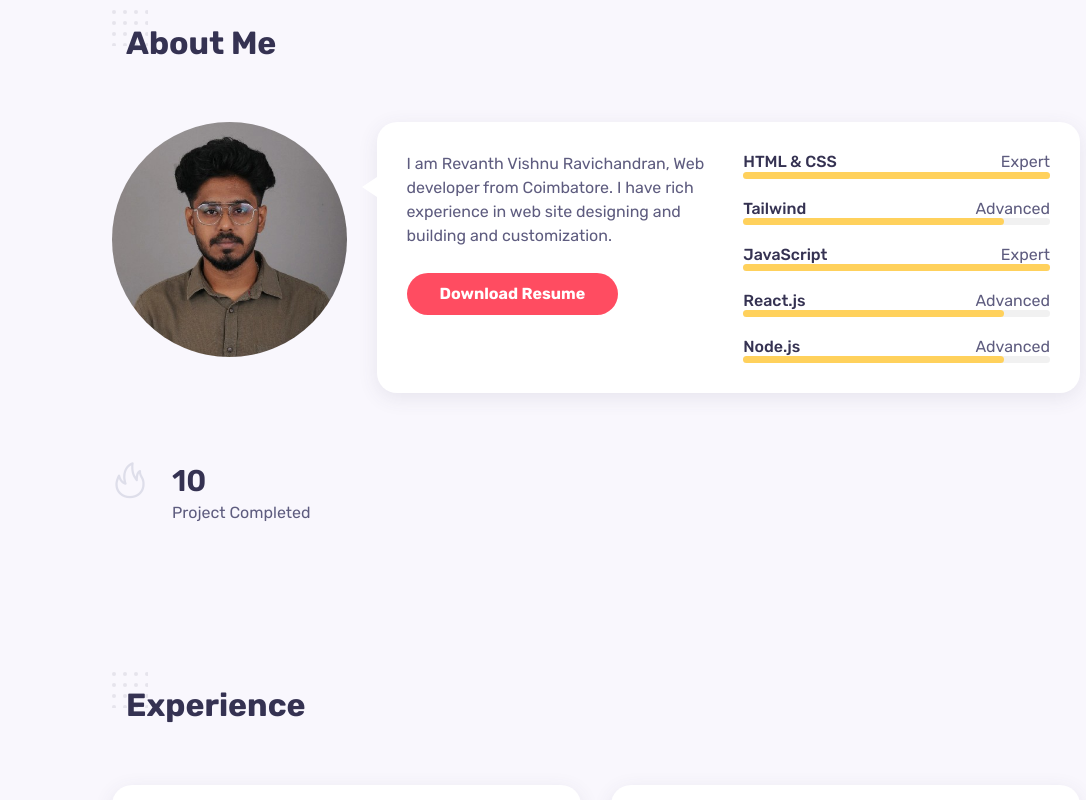
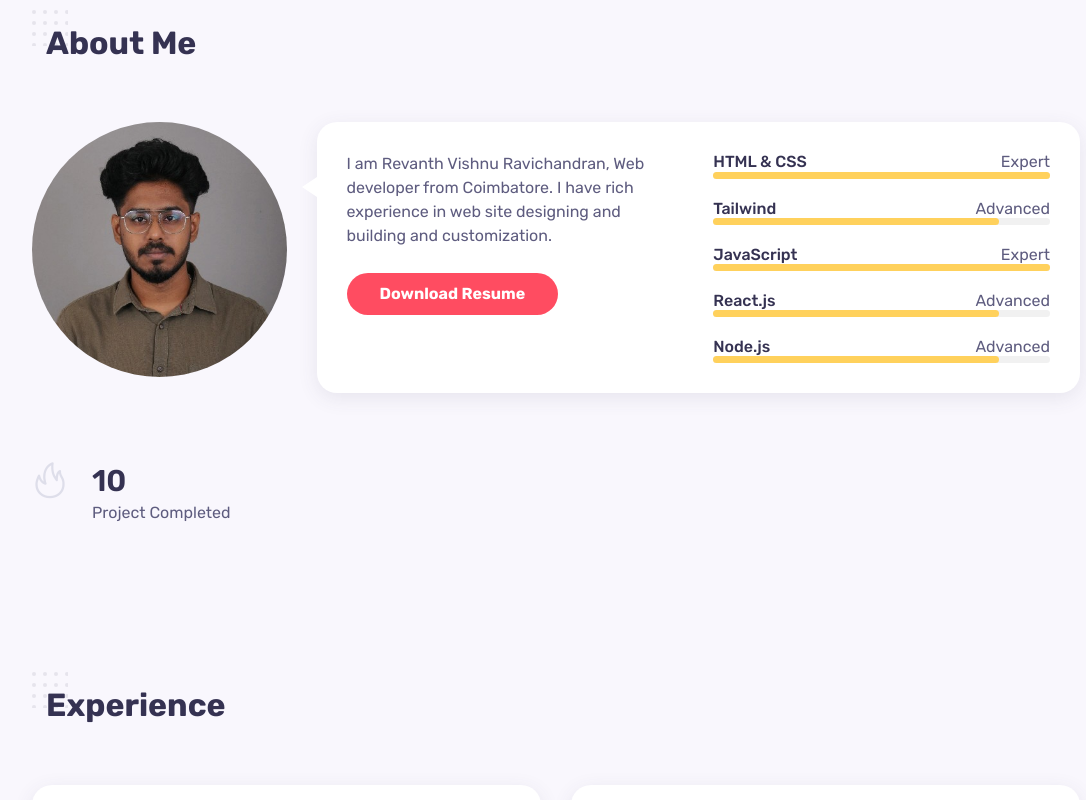
Before and after one commit to revanthvishnu-vc/Portfolio, a React (Create React App) app: page / in a window 1280 px wide. Shown: the part 920-1720 px from the top of the page, without its empty margins (169-1255 px from the left). Built offline with nearby package versions, Linux system fonts and the light colour scheme.

Commit message:
responsiveness changes

```diff
--- a/src/App.css
+++ b/src/App.css
@@ -7,36 +7,36 @@ body {
 }
 
 .container {
-  max-width: 1110px;
+  max-width: 69.375rem; /* 1110px */
   margin: 0 auto;
-  padding: 0 1rem;
+  padding: 0 1rem; /* 16px */
 }
 
 .section {
-  padding: 2rem 0;
+  padding: 2rem 0; /* 32px */
 }
 
 /* Main Content Styles */
 .main {
-  margin-left: 250px;
-  padding: 1rem;
+  margin-left: 10.625rem; /* 250px */
+  padding: 1rem; /* 16px */
   transition: margin-left 0.3s ease-in-out;
 }
 
-@media (max-width: 768px) {
+@media (max-width: 48rem) { /* 768px */
   .sidebar {
-    width: 200px;
+    width: 12.5rem; /* 200px */
   }
 
   .main {
     width: min-content;
-    margin-left: 200px;
+    margin-left: 12.5rem; /* 200px */
   }
 }
 
-@media (max-width: 480px) {
+@media (max-width: 30rem) { /* 480px */
   .main {
-    margin-left: 110;
+    margin-left: 6.875rem; /* 110px */
   }
 }
 
@@ -47,44 +47,44 @@ body {
 
 /* Responsive Typography */
 h1 {
-  font-size: 2.5rem;
-  margin: 1rem 0;
+  font-size: 2.5rem; /* 40px */
+  margin: 1rem 0; /* 16px */
 }
 
 h2 {
-  font-size: 2rem;
-  margin: 1rem 0;
+  font-size: 2rem; /* 32px */
+  margin: 1rem 0; /* 16px */
 }
 
 p {
-  font-size: 1rem;
+  font-size: 1rem; /* 16px */
   line-height: 1.5;
 }
 
-@media (max-width: 768px) {
+@media (max-width: 48rem) { /* 768px */
   h1 {
-    font-size: 2rem;
+    font-size: 2rem; /* 32px */
   }
 
   h2 {
-    font-size: 1.75rem;
+    font-size: 1.75rem; /* 28px */
   }
 
   p {
-    font-size: 0.875rem;
+    font-size: 0.875rem; /* 14px */
   }
 }
 
-@media (max-width: 480px) {
+@media (max-width: 30rem) { /* 480px */
   h1 {
-    font-size: 1.75rem;
+    font-size: 1.75rem; /* 28px */
   }
 
   h2 {
-    font-size: 1.5rem;
+    font-size: 1.5rem; /* 24px */
   }
 
   p {
-    font-size: 0.75rem;
+    font-size: 0.75rem; /* 12px */
   }
 }
--- a/src/Components/about/about.css
+++ b/src/Components/about/about.css
@@ -1,103 +1,104 @@
-.about__container{
+.about__container {
     position: relative;
+    display: grid;
     grid-template-columns: 3fr 9fr;
-    column-gap: 1.875rem;
+    column-gap: 1.875rem; /* 30px */
 }
 
-.about__data{
-    padding: 1.875rem;
+.about__data {
+    padding: 1.875rem; /* 30px */
     background-color: var(--container-color);
     box-shadow: var(--shadow);
     border-radius: var(--border-radius);
+    display: grid;
     grid-template-columns: repeat(2, 1fr);
-    column-gap: 1.875rem;
+    column-gap: 1.875rem; /* 30px */
     align-items: flex-start;
     position: relative;
 }
 
-.about__data::before{
+.about__data::before {
     content: '';
     width: 0;
     height: 0;
-    border-top: 10px solid transparent;
-    border-bottom: 10px solid transparent;
-    border-right: 15px solid var(--container-color);
+    border-top: 0.625rem solid transparent; /* 10px */
+    border-bottom: 0.625rem solid transparent; /* 10px */
+    border-right: 0.9375rem solid var(--container-color); /* 15px */
     position: absolute;
-    left: -0.93rem;
+    left: -0.9375rem; /* 15px */
     top: 20%;
 }
 
-.about__description{
+.about__description {
     margin-bottom: 1rem;
     text-align: justify;
     align-items: center;
-
 }
 
 .button {
-    margin-top: 25px;
+    margin-top: 1.5625rem; /* 25px */
 }
 
-.about__skills{
-    row-gap: 1.25rem;
+.about__skills {
+    row-gap: 1.25rem; /* 20px */
 }
 
-.skills__titles{
+.skills__titles {
     display: flex;
     justify-content: space-between;
 }
 
-.skills__names{
+.skills__names {
     font-size: var(--normal-font-size);
     font-weight: var(--font-medium);
 }
 
-.skills__level{
+.skills__level {
     line-height: 1.2;
 }
 
-.skills__bar,.skills__percentage{
-    height: 7px;
-    border-radius: 0.25rem;
+.skills__bar, .skills__percentage {
+    height: 0.4375rem; /* 7px */
+    border-radius: 0.25rem; /* 4px */
 }
 
-.skills__bar{
+.skills__bar {
     background-color: #f1f1f1;
 }
 
-.skills__percentage{
+.skills__percentage {
     display: block;
-
 }
 
-.expert{
+.expert {
     width: 100%;
     background-color: rgb(255, 209, 92);
-    border-radius: 20px;
+    border-radius: 1.25rem; /* 20px */
 }
 
-.advanced{
+.advanced {
     width: 85%;
     background-color: rgb(255, 209, 92);
-    border-radius: 20px;
+    border-radius: 1.25rem; /* 20px */
 }
 
-.about__boxes{
+.about__boxes {
+    display: grid;
     grid-template-columns: repeat(4, 1fr);
-    column-gap: 1.875rem;
-    margin-top: 4.35rem;
+    column-gap: 1.875rem; /* 30px */
+    margin-top: 4.35rem; /* 70px */
 }
 
-.about__box{
-    display:flex;
-    column-gap:1.5rem;
+.about__box {
+    display: flex;
+    column-gap: 1.5rem; /* 24px */
 }
 
-.about__icon{
+.about__icon {
     font-size: var(--h1-font-size);
     color: #dedeea;
 }
 
-.about__title{
-    font-size: 1.875rem;
+.about__title {
+    font-size: 1.875rem; /* 30px */
 }
--- a/src/Components/home/home.css
+++ b/src/Components/home/home.css
@@ -7,7 +7,7 @@
 }
 
 .intro {
-    max-width: 540px;
+    max-width: 33.75rem; /* 540px / 16px */
     text-align: center;
     padding: 0 1rem;
 }
@@ -52,7 +52,7 @@
 }
 
 .mouse {
-    border: 2px solid var(--text-color);
+    border: 0.125rem solid var(--text-color); /* 2px / 16px */
     display: block;
     height: 1.6rem;
     width: 1.25rem;
@@ -76,6 +76,7 @@
         top: 29%;
     }
 }
+
 .wheel {
     background-color: var(--title-color);
     border-radius: 100%;
@@ -90,13 +91,13 @@
 
 /* Media Queries for Responsiveness */
 
-  @media (max-width: 768px) {
+@media (max-width: 48rem) { /* 768px / 16px */
     .home__name {
         font-size: 1.5rem; /* Adjust font size for smaller screens */
     }
 }
 
-  @media (max-width: 480px) {
+@media (max-width: 30rem) { /* 480px / 16px */
     .home__name {
         font-size: 1.25rem; /* Adjust font size for smaller screens */
     }
@@ -109,4 +110,7 @@
     .home__social-link {
         font-size: 1rem; /* Adjust font size for smaller screens */
     }
+    .scroll__down {
+        bottom: 0;
     }
+}
--- a/src/Components/sidebar/sidebar.css
+++ b/src/Components/sidebar/sidebar.css
@@ -1,28 +1,30 @@
-.aside{
+.aside {
     position: fixed;
     left: 0;
     top: 0;
     background: var(--body-color);
-    border-right: 1px solid rgba(0, 0, 0, 0.05);
-    padding: 2.5rem;
-    width: 110px;
+    border-right: 0.0625rem solid rgba(0, 0, 0, 0.05); /* 1px */
+    padding: 1.5625rem; /* 2.5px */
+    width: 6.875rem; /* 110px */
     min-height: 100vh;
     display: flex;
     flex-direction: column;
     justify-content: space-between;
     z-index: 10;
 }
-.nav__logo{
-    width: 20px;
+
+.nav__logo {
+    width: 1.25rem; /* 20px */
 }
-.nav__list{
+
+.nav__list {
     display: flex;
     flex-direction: column;
-    row-gap: 1rem;
+    row-gap: 0.625rem; /* 10px */
 }
 
-.nav__link{
-    font-size: 1.5rem;
+.nav__link {
+    font-size: 1.5rem; /* 24px */
     color: var(--title-color);
     font-weight: var(--font-bold);
 }
@@ -34,9 +36,8 @@
     writing-mode: vertical-rl;
 }
 
-@media (max-width: 480px) {
-.aside{
-    min-height: 200vh;
+@media (max-width: 30rem) { /* 480px */
+    .aside {
+        min-height: 200vh;
+    }
 }
-
-}
```
Lines whose indentation alone changed are shown as unchanged.
